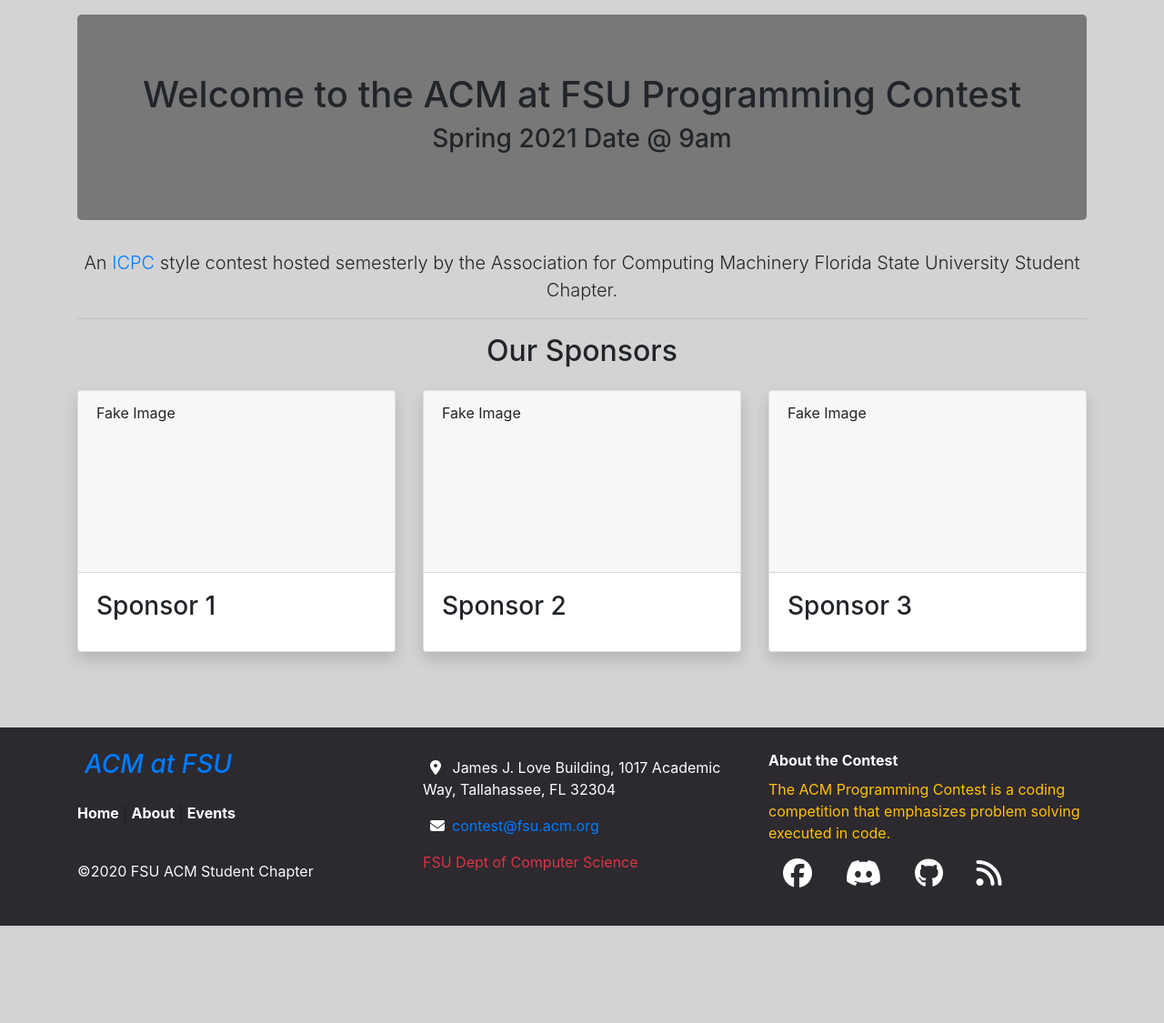
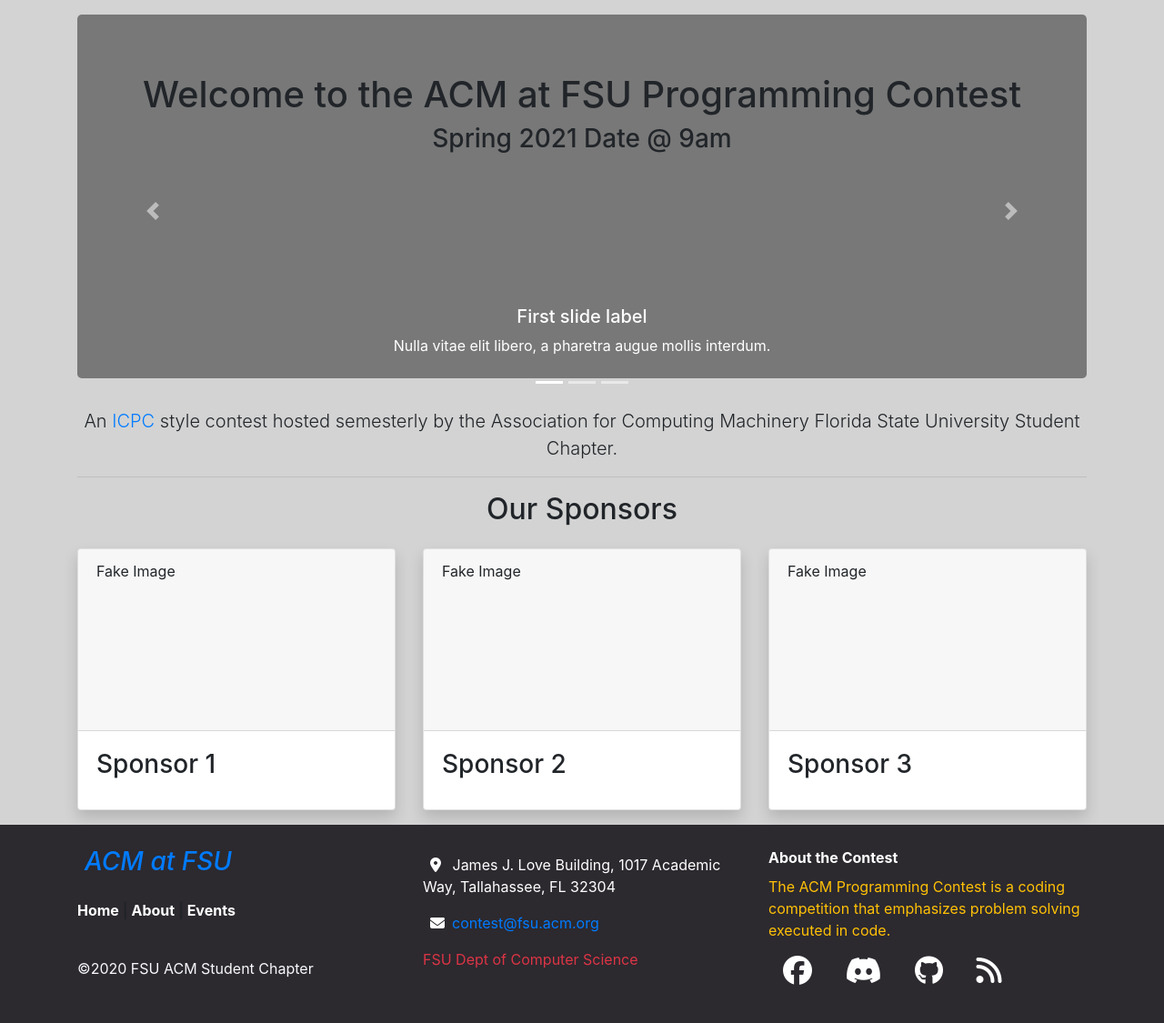
Before and after one commit to mmcinnestaylor/Programming-Contest-Suite, a Django app: page / in a window 1280 px wide. Shown: the part 66-1191 px from the top of the page at 91% size. Before the commit the page ends 1084 px from the top, so only its background shows below. Run offline with Django 3.2, Linux system fonts and the light colour scheme; parts of the project's set-up code (start-up, migrations or seed data) failed here and were passed over; some libraries are stand-ins or nearby versions.

Commit message:
added welcome carousel

```diff
--- a/src/core/templates/core/index.html
+++ b/src/core/templates/core/index.html
@@ -7,6 +7,7 @@
     height: 200px;
     background: #aaa;
   }
+
   </style>
 {% endblock %}
 
@@ -40,14 +41,61 @@
   {% endfor %}
 {% endif %}
 
-<div class="jumbotron text-center mt-3" style="background-color: #787878;">
-  <h1>Welcome to the ACM at FSU Programming Contest</h1>
-  <h3>Spring 2021 Date @ 9am</h3>
+<div id="carouselExampleCaptions" class="carousel slide carousel-fade mt-3 rounded" data-ride="carousel">
+  <ol class="carousel-indicators">
+    <li data-target="#carouselExampleCaptions" data-slide-to="0" class="active"></li>
+    <li data-target="#carouselExampleCaptions" data-slide-to="1"></li>
+    <li data-target="#carouselExampleCaptions" data-slide-to="2"></li>
+  </ol>
+  <div class="carousel-inner rounded">
+    <div class="carousel-item active" data-interval="10000">
+      <div class="jumbotron text-center" style="background-color: #787878; height: 400px;">
+        <h1>Welcome to the ACM at FSU Programming Contest</h1>
+        <h3>Spring 2021 Date @ 9am</h3>
+      </div>
+      <!--<img src="..." class="d-block w-100" alt="...">-->
+      <div class="carousel-caption d-none d-md-block">
+        <h5>First slide label</h5>
+        <p>Nulla vitae elit libero, a pharetra augue mollis interdum.</p>
+      </div>
+    </div>
+    <div class="carousel-item" data-interval="10000">
+      <div class="jumbotron text-center" style="background-color: #787878; height: 400px;">
+        <h1>Slide 2</h1>
+        <h3>Content</h3>
+      </div>
+      <!--<img src="..." class="d-block w-100" alt="...">-->
+      <div class="carousel-caption d-none d-md-block">
+        <h5>Second slide label</h5>
+        <p>Lorem ipsum dolor sit amet, consectetur adipiscing elit.</p>
+      </div>
+    </div>
+    <div class="carousel-item" data-interval="10000">
+      <div class="jumbotron text-center" style="background-color: #787878; height: 400px;">
+        <h1>Slide 3</h1>
+        <h3>Content</h3>
+      </div>
+      <!--<img src="..." class="d-block w-100" alt="...">-->
+      <div class="carousel-caption d-none d-md-block">
+        <h5>Third slide label</h5>
+        <p>Praesent commodo cursus magna, vel scelerisque nisl consectetur.</p>
+      </div>
+    </div>
+  </div>
+  <a class="carousel-control-prev" href="#carouselExampleCaptions" role="button" data-slide="prev">
+    <span class="carousel-control-prev-icon" aria-hidden="true"></span>
+    <span class="sr-only">Previous</span>
+  </a>
+  <a class="carousel-control-next" href="#carouselExampleCaptions" role="button" data-slide="next">
+    <span class="carousel-control-next-icon" aria-hidden="true"></span>
+    <span class="sr-only">Next</span>
+  </a>
 </div>
+
 <p class="lead text-center">An <a href="https://icpc.global" target="_blank">ICPC</a> style contest hosted semesterly by the Association for Computing Machinery Florida State University Student Chapter.</p>
 <hr>
 <h2 class="text-center">Our Sponsors</h2>
-<div class="card-deck">
+<div class="card-deck mb-3">
   <div class="card mt-3 shadow">
     <div class="card-header fakeimg">Fake Image</div>
     <div class="card-body">
```
